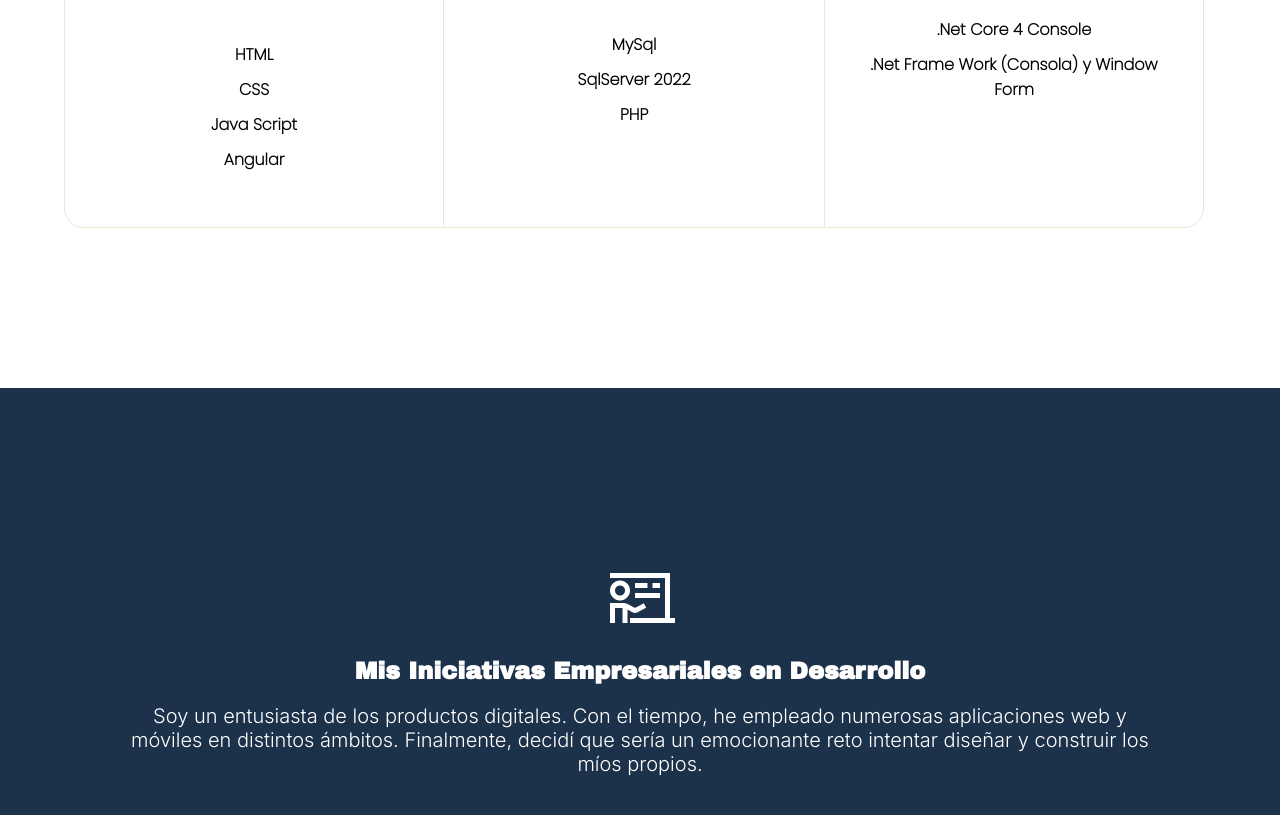
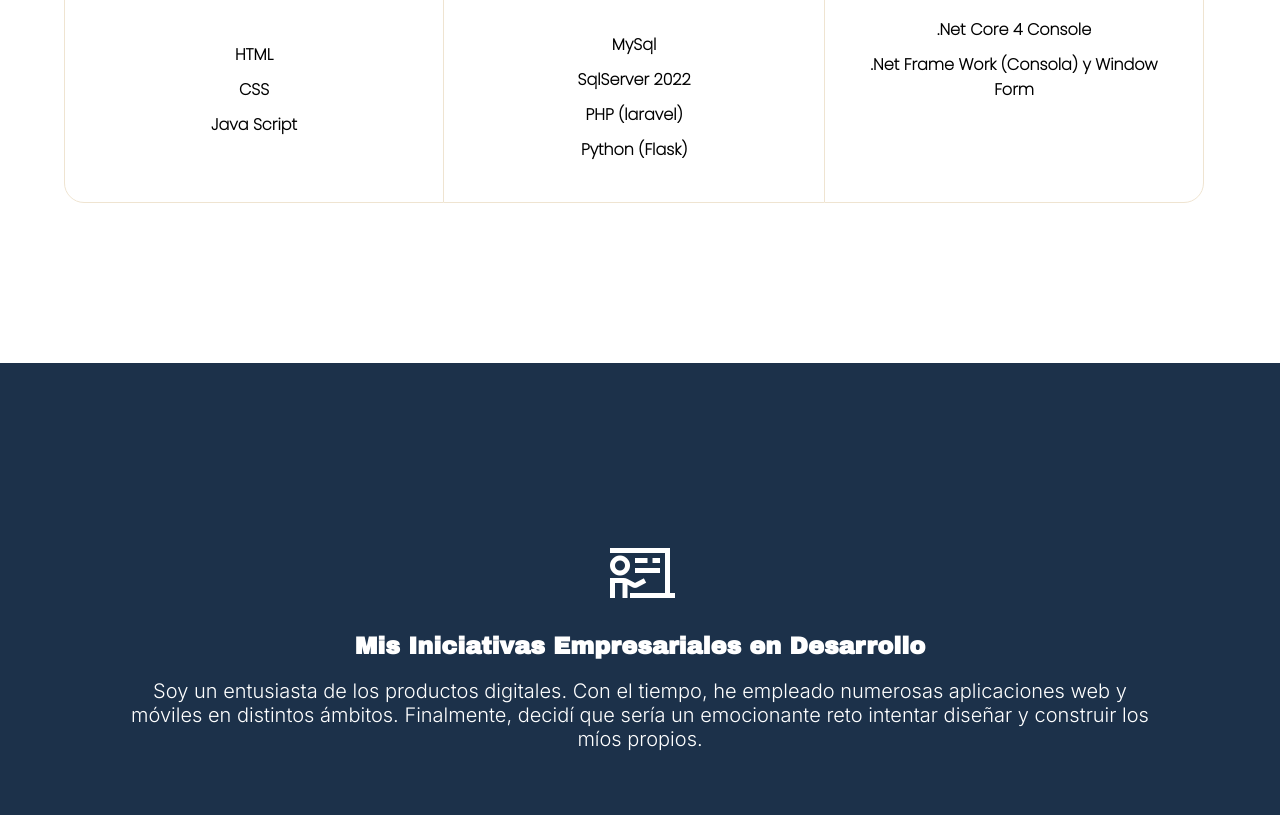
Before and after one commit to NIGTHGIT/NIGTHGIT.github.io, a website: page index.html in a window 1280 px wide. Shown: the part 1747-2562 px from the top of the page. Drawn offline with nearby package versions, Linux system fonts and the light colour scheme; a script that the page names is missing; a web font is replaced by a local one.

Commit message:
Update index.html

```diff
--- a/index.html
+++ b/index.html
@@ -82,7 +82,7 @@
                     <li>HTML</li>
                     <li>CSS</li>
                     <li>Java Script</li>
-                    <li>Angular</li>
+                    <li></li>
                     <li></li>
                     <li></li>
 
@@ -110,7 +110,8 @@
                 <ul>
                     <li>MySql</li>
                     <li>SqlServer 2022</li>
-                    <li>PHP</li>
+                    <li>PHP (laravel)</li>
+                    <li>Python (Flask)</li>
 
 
 
```
